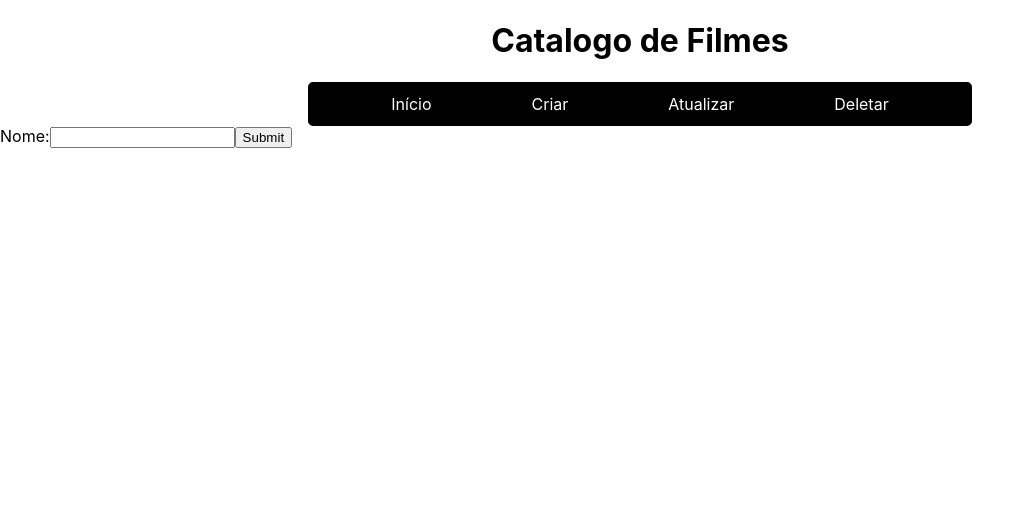
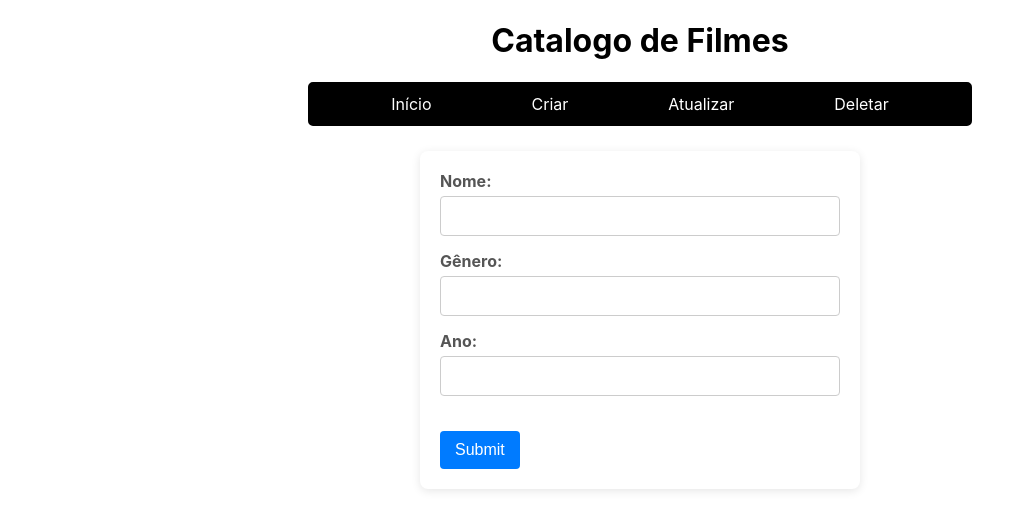
Before and after one commit to aislanpepi/pw2avaliacao2, a React (Create React App) app: page /create in a window 1280 px wide. Shown: the top 530 px of the page, without its empty margins (0-1034 px from the left). Built offline with nearby package versions, Linux system fonts and the light colour scheme.

Commit message:
Added some css

```diff
--- a/src/components/Create/Create.css
+++ b/src/components/Create/Create.css
@@ -0,0 +1,49 @@
+form {
+    max-width: 400px; /* Limit the width of the form */
+    background: #fff; /* White background for the form */
+    padding: 20px; /* Inner padding */
+    border-radius: 8px; /* Rounded corners */
+    box-shadow: 0 2px 10px rgba(0, 0, 0, 0.1); /* Subtle shadow */
+    margin: 0 auto; /* Center the form horizontally */
+}
+
+.form-group {
+    display: flex;
+    flex-direction: column; /* Vertical layout */
+    margin-bottom: 15px; /* Space between groups */
+}
+
+label {
+    margin-bottom: 5px; /* Space between label and input */
+    color: #555; /* Gray label color */
+    font-weight: bold; /* Bold label */
+}
+
+input, textarea {
+    padding: 10px; /* Inner padding for inputs */
+    border: 1px solid #ccc; /* Light border */
+    border-radius: 4px; /* Rounded corners for inputs */
+    font-size: 16px; /* Font size for inputs */
+    transition: border-color 0.3s; /* Smooth border color transition */
+}
+
+input:focus, textarea:focus {
+    border-color: #007bff; /* Blue border on focus */
+    outline: none; /* Remove default outline */
+}
+
+button {
+    padding: 10px 15px; /* Inner padding for button */
+    background-color: #007bff; /* Button background color */
+    color: white; /* Button text color */
+    border: none; /* Remove border */
+    border-radius: 4px; /* Rounded corners */
+    font-size: 16px; /* Font size for button */
+    cursor: pointer; /* Pointer cursor on hover */
+    transition: background-color 0.3s; /* Smooth background color transition */
+    margin-top: 20px; /* Add space above the button */
+}
+
+button:hover {
+    background-color: #0056b3; /* Darker blue on hover */
+}
--- a/src/components/Create/Create.js
+++ b/src/components/Create/Create.js
@@ -3,23 +3,46 @@ import './Create.css';
 
 const Create = () => {
     const [name, setName] = useState('');
+    const [gender, setGender] = useState('');
+    const [year, setYear] = useState('');
 
     const handleSubmit = (e) => {
         e.preventDefault();
-        console.log("Filme adicionado:", name);
+        console.log({ name, gender, year });
     };
 
     return (
         <form onSubmit={handleSubmit}>
-            <label>
-                Nome:
+            <div className="form-group">
+                <label htmlFor="name">Nome:</label>
                 <input
                     type="text"
+                    id="name"
                     name="name"
                     value={name}
                     onChange={(e) => setName(e.target.value)}
                 />
-            </label>
+            </div>
+            <div className="form-group">
+                <label htmlFor="gender">Gênero:</label>
+                <input
+                    type="text"
+                    id="gender"
+                    name="gender"
+                    value={gender}
+                    onChange={(e) => setGender(e.target.value)}
+                />
+            </div>
+            <div className="form-group">
+                <label htmlFor="year">Ano:</label>
+                <input
+                    type="text"
+                    id="year"
+                    name="year"
+                    value={year}
+                    onChange={(e) => setYear(e.target.value)}
+                />
+            </div>
             <button type="submit">Submit</button>
         </form>
     );
--- a/src/components/Header/Header.css
+++ b/src/components/Header/Header.css
@@ -15,6 +15,7 @@ a {
     margin-left: auto;
     margin-right: auto;
     margin-top: 20px;
+    margin-bottom: 25px;
 }
 
 .header ul {
--- a/src/components/Home/Home.js
+++ b/src/components/Home/Home.js
@@ -2,7 +2,10 @@ import React from "react";
 
 const Home = () =>{
     return(
-        <p> OI </p>
+        <div>
+            <br/>
+            <p> OI </p>
+        </div>
     );
 }
 export default Home;
```
